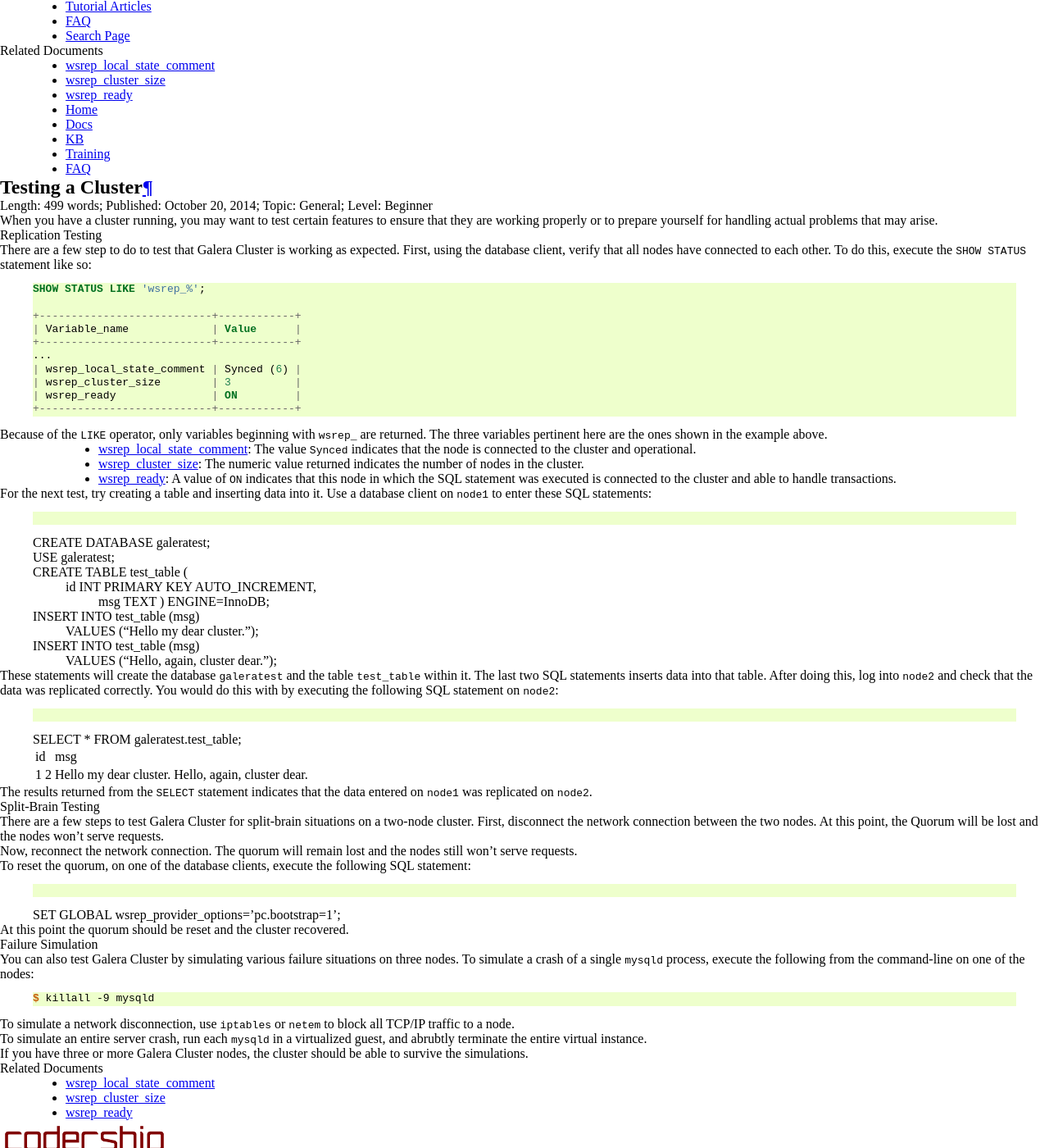
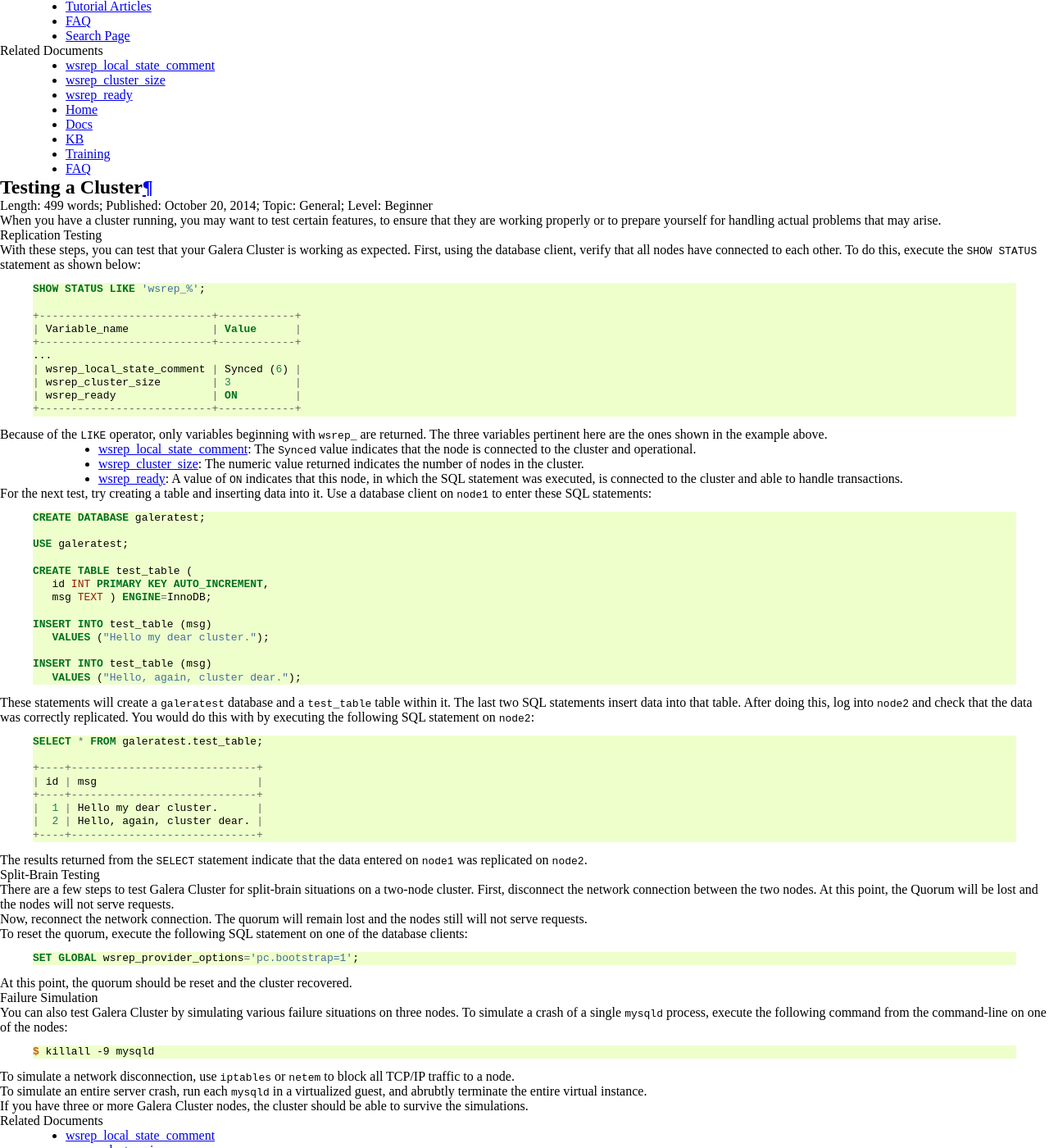
Before and after one commit to codership/documentation, a Sphinx documentation site: the page built from galeracluster/source/training/tutorials/testing-cluster.rst, in a window 1280 px wide and 1400 px high, scrolled down 253 px. Shown: the whole window at 82% size. Built offline with Sphinx 7.4.7, drawn with Linux system fonts in a browser that asks for light colours; comment, search, counter and statistics services are not loaded.

Commit message:
Issue #485 Layout fixed. Grammatical errors corrected.

```diff
--- a/galeracluster/source/training/tutorials/testing-cluster.rst
+++ b/galeracluster/source/training/tutorials/testing-cluster.rst
@@ -62,14 +62,14 @@ Testing a Cluster
 
    Length:  499 words; Published: October 20, 2014; Topic: General; Level: Beginner
 
-When you have a cluster running, you may want to test certain features to ensure that they are working properly or to prepare yourself for handling actual problems that may arise.
+When you have a cluster running, you may want to test certain features, to ensure that they are working properly or to prepare yourself for handling actual problems that may arise.
 
 
 .. _`Replication Testing`:
 .. rst-class:: section-heading
 .. rubric:: Replication Testing
 
-There are a few step to do to test that Galera Cluster is working as expected.  First, using the database client, verify that all nodes have connected to each other.  To do this, execute the ``SHOW STATUS`` statement like so:
+With these steps, you can test that your Galera Cluster is working as expected.  First, using the database client, verify that all nodes have connected to each other.  To do this, execute the ``SHOW STATUS`` statement as shown below:
 
  .. code-block:: mysql
 
@@ -86,68 +86,68 @@ There are a few step to do to test that Galera Cluster is working as expected.
 
 Because of the ``LIKE`` operator, only variables beginning with ``wsrep_`` are returned.  The three variables pertinent here are the ones shown in the example above.
 
-  - :ref:`wsrep_local_state_comment <wsrep_local_state_comment>`: The value ``Synced`` indicates that the node is connected to the cluster and operational.
+  - :ref:`wsrep_local_state_comment <wsrep_local_state_comment>`: The ``Synced`` value indicates that the node is connected to the cluster and operational.
 
   - :ref:`wsrep_cluster_size <wsrep_cluster_size>`: The numeric value returned indicates the number of nodes in the cluster.
 
-  - :ref:`wsrep_ready <wsrep_ready>`: A value of ``ON`` indicates that this node in which the SQL statement was executed is connected to the cluster and able to handle transactions.
+  - :ref:`wsrep_ready <wsrep_ready>`: A value of ``ON`` indicates that this node, in which the SQL statement was executed, is connected to the cluster and able to handle transactions.
 
 For the next test, try creating a table and inserting data into it. Use a database client on ``node1`` to enter these SQL statements:
 
  .. code-block:: mysql
 
- CREATE DATABASE galeratest;
+    CREATE DATABASE galeratest;
 
- USE galeratest;
+    USE galeratest;
 
- CREATE TABLE test_table (
-    id INT PRIMARY KEY AUTO_INCREMENT,
-	msg TEXT ) ENGINE=InnoDB;
+    CREATE TABLE test_table (
+       id INT PRIMARY KEY AUTO_INCREMENT,
+       msg TEXT ) ENGINE=InnoDB;
 
- INSERT INTO test_table (msg)
-	VALUES ("Hello my dear cluster.");
+    INSERT INTO test_table (msg)
+       VALUES ("Hello my dear cluster.");
 
- INSERT INTO test_table (msg)
-	VALUES ("Hello, again, cluster dear.");
+    INSERT INTO test_table (msg)
+       VALUES ("Hello, again, cluster dear.");
 
-These statements will create the database ``galeratest`` and the table ``test_table`` within it.  The last two SQL statements inserts data into that table.  After doing this, log into ``node2`` and check that the data was replicated correctly.  You would do this with by executing the following SQL statement on ``node2``:
+These statements will create a ``galeratest`` database and a ``test_table`` table within it.  The last two SQL statements insert data into that table.  After doing this, log into ``node2`` and check that the data was correctly replicated. You would do this with by executing the following SQL statement on ``node2``:
 
  .. code-block:: mysql
 
- SELECT * FROM galeratest.test_table;
+   SELECT * FROM galeratest.test_table;
 
- +----+-----------------------------+
- | id | msg                         |
- +----+-----------------------------+
- |  1 | Hello my dear cluster.      |
- |  2 | Hello, again, cluster dear. |
- +----+-----------------------------+
+   +----+-----------------------------+
+   | id | msg                         |
+   +----+-----------------------------+
+   |  1 | Hello my dear cluster.      |
+   |  2 | Hello, again, cluster dear. |
+   +----+-----------------------------+
 
-The results returned  from the ``SELECT`` statement indicates that the data entered on ``node1`` was replicated on ``node2``.
+The results returned  from the ``SELECT`` statement indicate that the data entered on ``node1`` was replicated on ``node2``.
 
 
 .. _`Split Brain Testing`:
 .. rst-class:: section-heading
 .. rubric:: Split-Brain Testing
 
-There are a few steps to test Galera Cluster for split-brain situations on a two-node cluster.  First, disconnect the network connection between the two nodes. At this point, the :term:`Quorum` will be lost and the nodes won't serve requests.
+There are a few steps to test Galera Cluster for split-brain situations on a two-node cluster.  First, disconnect the network connection between the two nodes. At this point, the :term:`Quorum` will be lost and the nodes will not serve requests.
 
-Now, reconnect the network connection.  The quorum will remain lost and the nodes still won't serve requests.
+Now, reconnect the network connection.  The quorum will remain lost and the nodes still will not serve requests.
 
-To reset the quorum, on one of the database clients, execute the following SQL statement:
+To reset the quorum, execute the following SQL statement on one of the database clients:
 
  .. code-block:: mysql
 
- SET GLOBAL wsrep_provider_options='pc.bootstrap=1';
+   SET GLOBAL wsrep_provider_options='pc.bootstrap=1';
 
-At this point the quorum should be reset and the cluster recovered.
+At this point, the quorum should be reset and the cluster recovered.
 
 
 .. _`Failure Simulation`:
 .. rst-class:: section-heading
 .. rubric:: Failure Simulation
 
-You can also test Galera Cluster by simulating various failure situations on three nodes.  To simulate a crash of a single ``mysqld`` process, execute the following from the command-line on one of the nodes:
+You can also test Galera Cluster by simulating various failure situations on three nodes. To simulate a crash of a single ``mysqld`` process, execute the following command from the command-line on one of the nodes:
 
  .. code-block:: console
 
```
